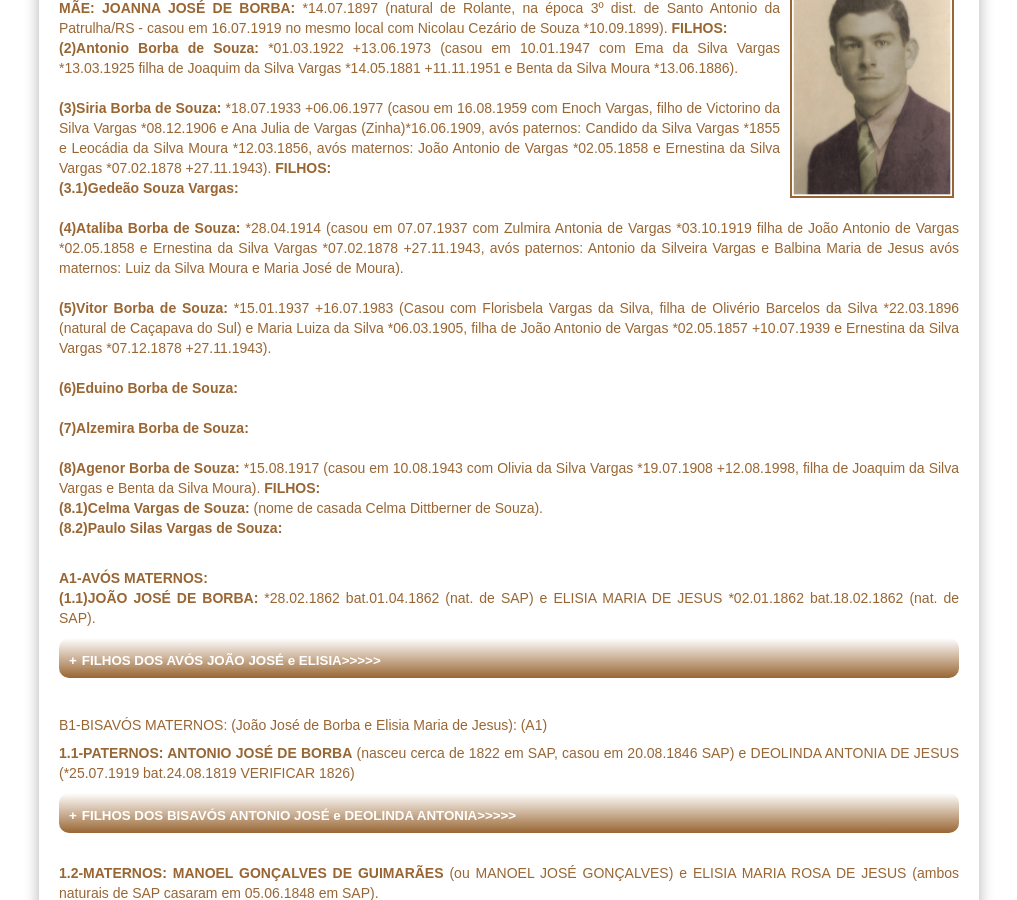
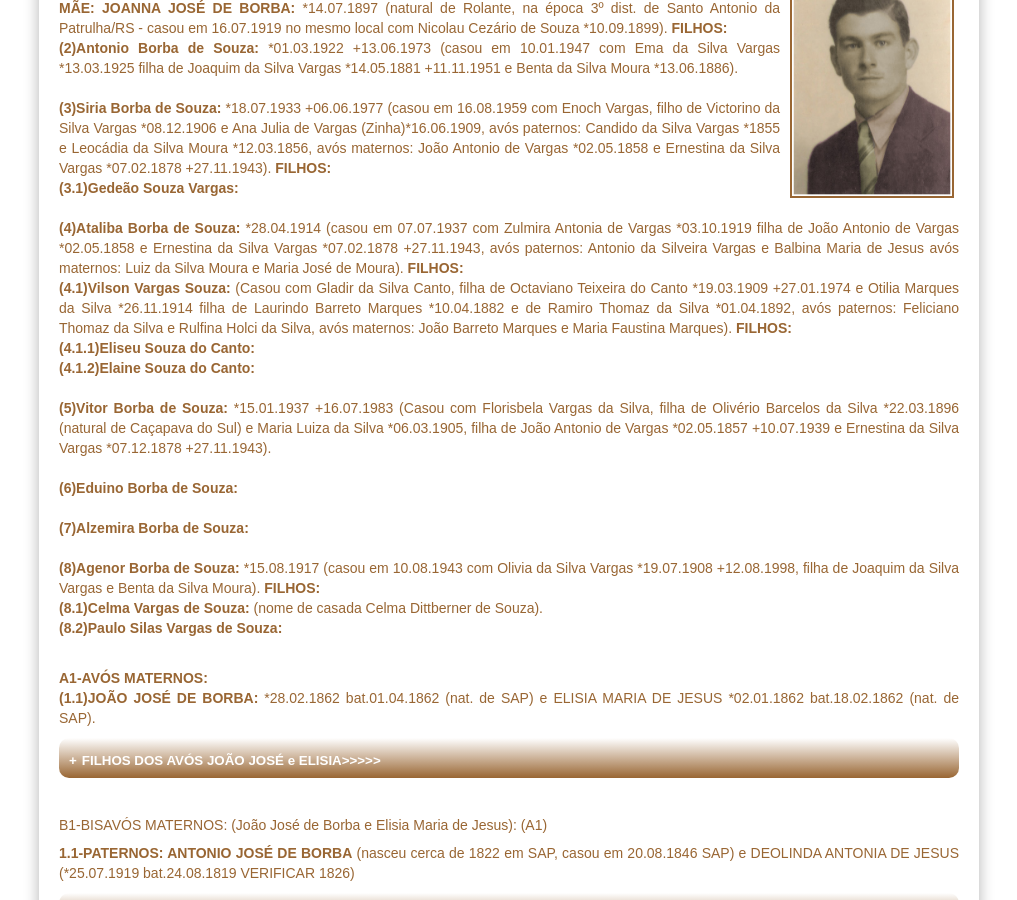
Before and after one commit to claudiovargas1955/claudiovargas1955.github.io, a Jekyll site: the page built from _pages/arvore-genealogica-da-familia-borba.html, in a window 1280 px wide and 900 px high, scrolled down 491 px. Shown: the whole window, without its empty margins (131-1148 px from the left). Built offline with Jekyll 4.4.1, drawn with Linux system fonts in a browser that asks for light colours; some web fonts are replaced.

Commit message:
Update arvore-genealogica-da-familia-borba.html

```diff
--- a/_pages/arvore-genealogica-da-familia-borba.html
+++ b/_pages/arvore-genealogica-da-familia-borba.html
@@ -60,7 +60,13 @@ avós maternos: João Antonio de Vargas *02.05.1858 e Ernestina da Silva Vargas
 
 <b>(4)Ataliba Borba de Souza:</b> *28.04.1914 (casou em 07.07.1937 com Zulmira Antonia de Vargas *03.10.1919 filha de João Antonio de
 Vargas *02.05.1858 e Ernestina da Silva Vargas *07.02.1878 +27.11.1943, avós paternos: Antonio da Silveira Vargas e Balbina Maria de
-Jesus avós maternos: Luiz da Silva Moura e Maria José de Moura).<br/><br>
+Jesus avós maternos: Luiz da Silva Moura e Maria José de Moura).<b> FILHOS: </b><br>
+<b>(4.1)Vilson Vargas Souza: </b> (Casou com Gladir da Silva Canto, filha de Octaviano Teixeira do Canto *19.03.1909 +27.01.1974 e
+Otilia Marques da Silva *26.11.1914 filha de Laurindo Barreto Marques *10.04.1882 e de Ramiro Thomaz da Silva *01.04.1892,
+avós paternos: Feliciano Thomaz da Silva e Rulfina Holci da Silva, avós maternos: João Barreto Marques e Maria Faustina Marques).
+<b>FILHOS: </b><br>
+<b>(4.1.1)Eliseu Souza do Canto: </b><br>
+<b>(4.1.2)Elaine Souza do Canto: </b><br><br>
 
 <b>(5)Vitor Borba de Souza: </b>*15.01.1937 +16.07.1983 (Casou com Florisbela Vargas da Silva, filha de Olivério Barcelos da Silva
 *22.03.1896 (natural de Caçapava do Sul) e Maria Luiza da Silva *06.03.1905, filha de João Antonio de Vargas *02.05.1857 +10.07.1939 e
```
